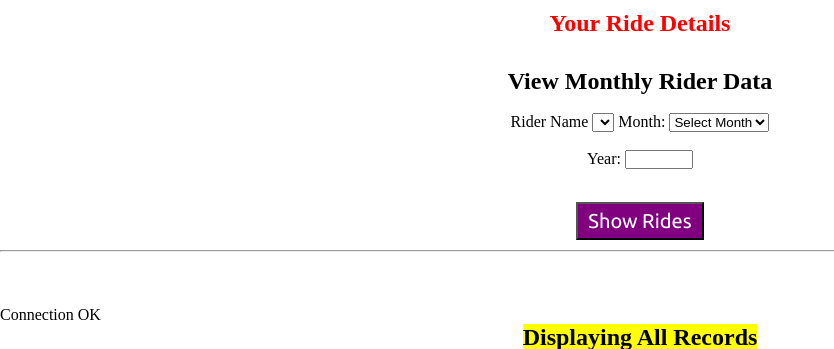
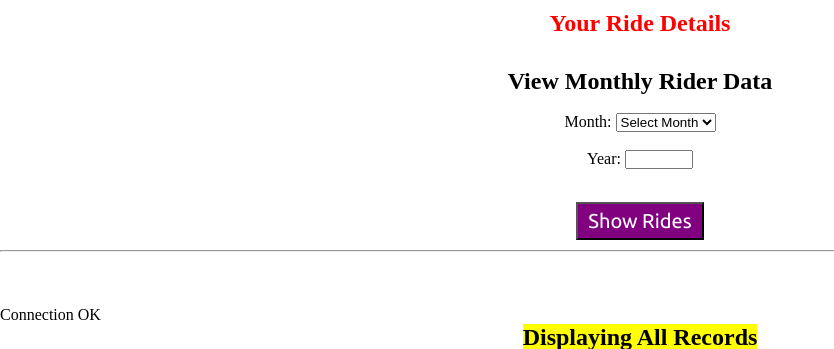
Before and after one commit to pahalwar01/Conveyance-management, a PHP site: page /user_1/admin_jobview.php in a window 1280 px wide. Shown: the part 108-457 px from the top of the page, without its empty margins (0-834 px from the left). Run offline with PHP 8.4, Linux system fonts and the light colour scheme; the visitor is signed in with stand-in values (Sample User, id 1); data comes from the database, SQL or seed files in the repository; data that the repository does not hold is empty.

Commit message:
Update admin_jobview.php

```diff
--- a/user_1/admin_jobview.php
+++ b/user_1/admin_jobview.php
@@ -78,15 +78,6 @@ if (!isset($_SESSION['admin_id'])) {
                     <div>
                         <h2>View Monthly Rider Data</h2><br>
                             <form action="apps/admin_rides_by_month.php" method="GET">
-                                <label for="name">Rider Name</label>
-                                <select name="rider" id="rider">
-                                    <option value="<?php 'SELECT * FROM rider WHERE rider_id = 1' ?>"></option>
-                                    <option value="<?php 'SELECT * FROM rider WHERE rider_id = 2' ?>"></option>
-                                    <option value="<?php 'SELECT * FROM rider WHERE rider_id = 3' ?>"></option>
-                                    <option value="<?php 'SELECT * FROM rider WHERE rider_id = 4' ?>"></option>
-                                    <option value="<?php 'SELECT * FROM rider WHERE rider_id = 5' ?>"></option>
-                                    <option value="<?php 'SELECT * FROM rider WHERE rider_id = 6' ?>"></option>
-                                </select>
                                 <label for="month">Month:</label>
                                 <select id="month" name="month" required>
                                     <option value="">Select Month</option>
```
